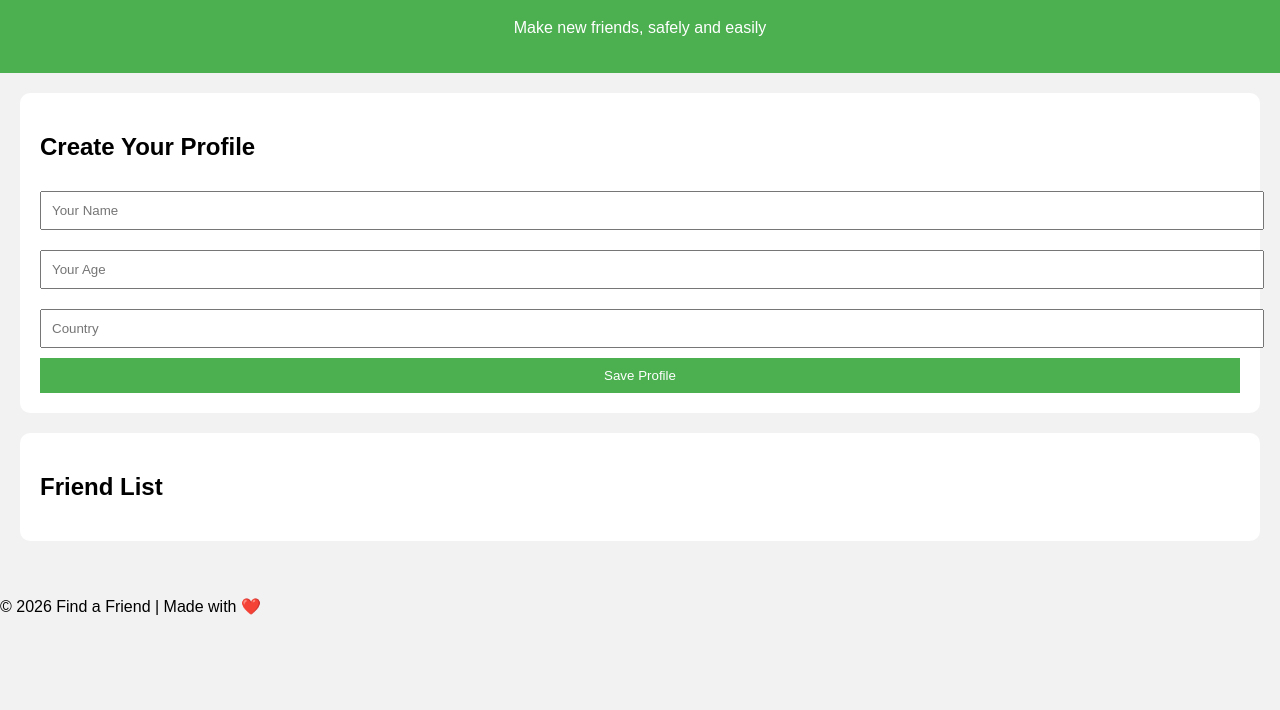
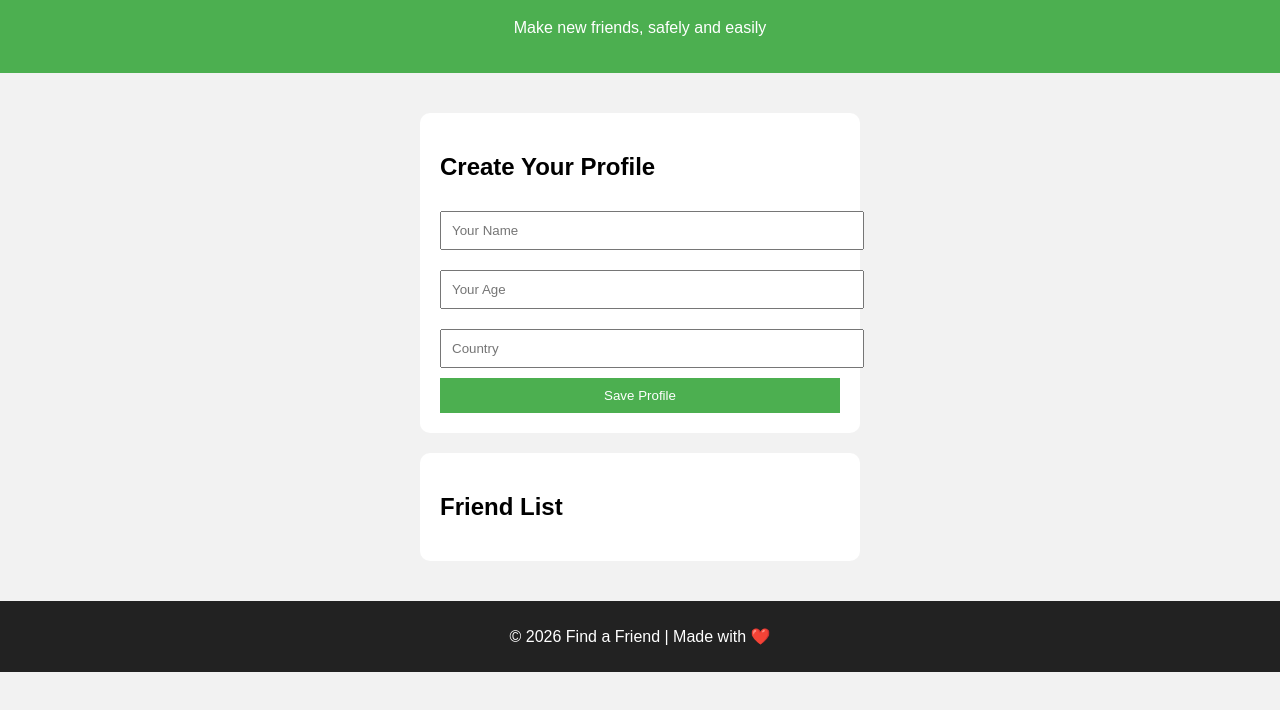
Before and after one commit to daviddeo123/Find-a-friend-, a plain HTML site: page find-a-friend/index.html in a window 1280 px wide. Shown: the part 82-792 px from the top of the page. Drawn offline with Linux system fonts and the light colour scheme.

Commit message:
Update style.css

```diff
--- a/find-a-friend/style.css
+++ b/find-a-friend/style.css
@@ -15,11 +15,12 @@ main {
   padding: 20px;
 }
 
-section {
+section, .login-container {
   background: white;
   padding: 20px;
-  margin-bottom: 20px;
+  margin: 20px auto;
   border-radius: 10px;
+  max-width: 400px;
 }
 
 input {
@@ -40,3 +41,17 @@ button {
 button:hover {
   background: #45a049;
 }
+
+.profile-card {
+  border: 1px solid #ddd;
+  padding: 10px;
+  margin: 10px 0;
+  border-radius: 5px;
+}
+
+footer {
+  text-align: center;
+  padding: 10px;
+  background: #222;
+  color: white;
+}
```
